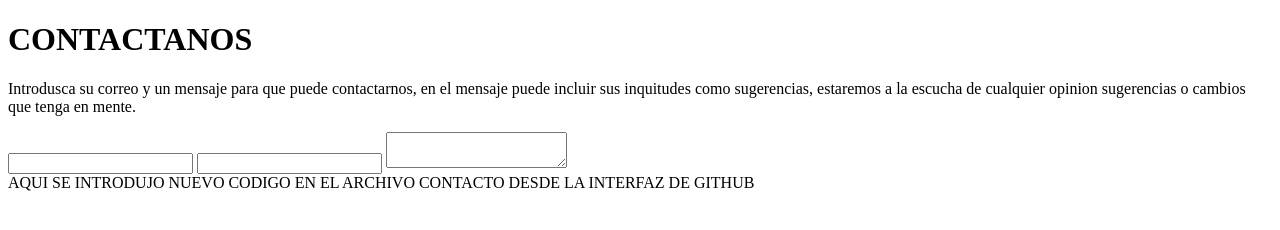
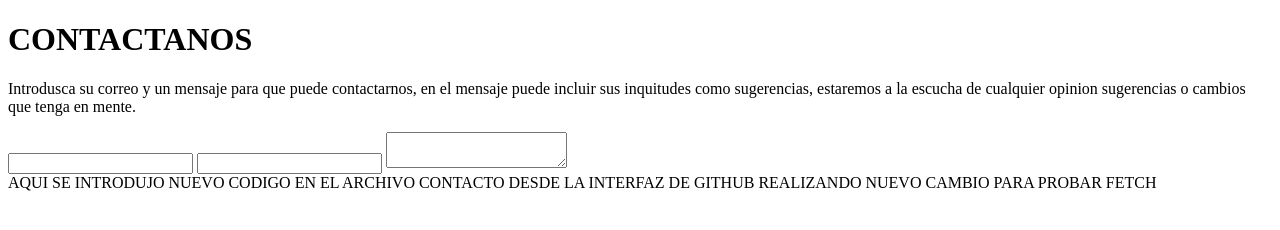
Before and after one commit to JimmyLlancaMelo/aprendiendoGITHUB, a plain HTML site: page contacto.html in a window 1280 px wide. Drawn offline with Linux system fonts and the light colour scheme.

Commit message:
Modificando contacto y probando fecth

```diff
--- a/contacto.html
+++ b/contacto.html
@@ -18,6 +18,6 @@
     </form>
 
     <span>AQUI SE INTRODUJO NUEVO CODIGO EN EL ARCHIVO CONTACTO DESDE LA INTERFAZ DE GITHUB</span>
-
+    <span>REALIZANDO NUEVO CAMBIO PARA PROBAR FETCH</span>
 </body>
 </html>
```
